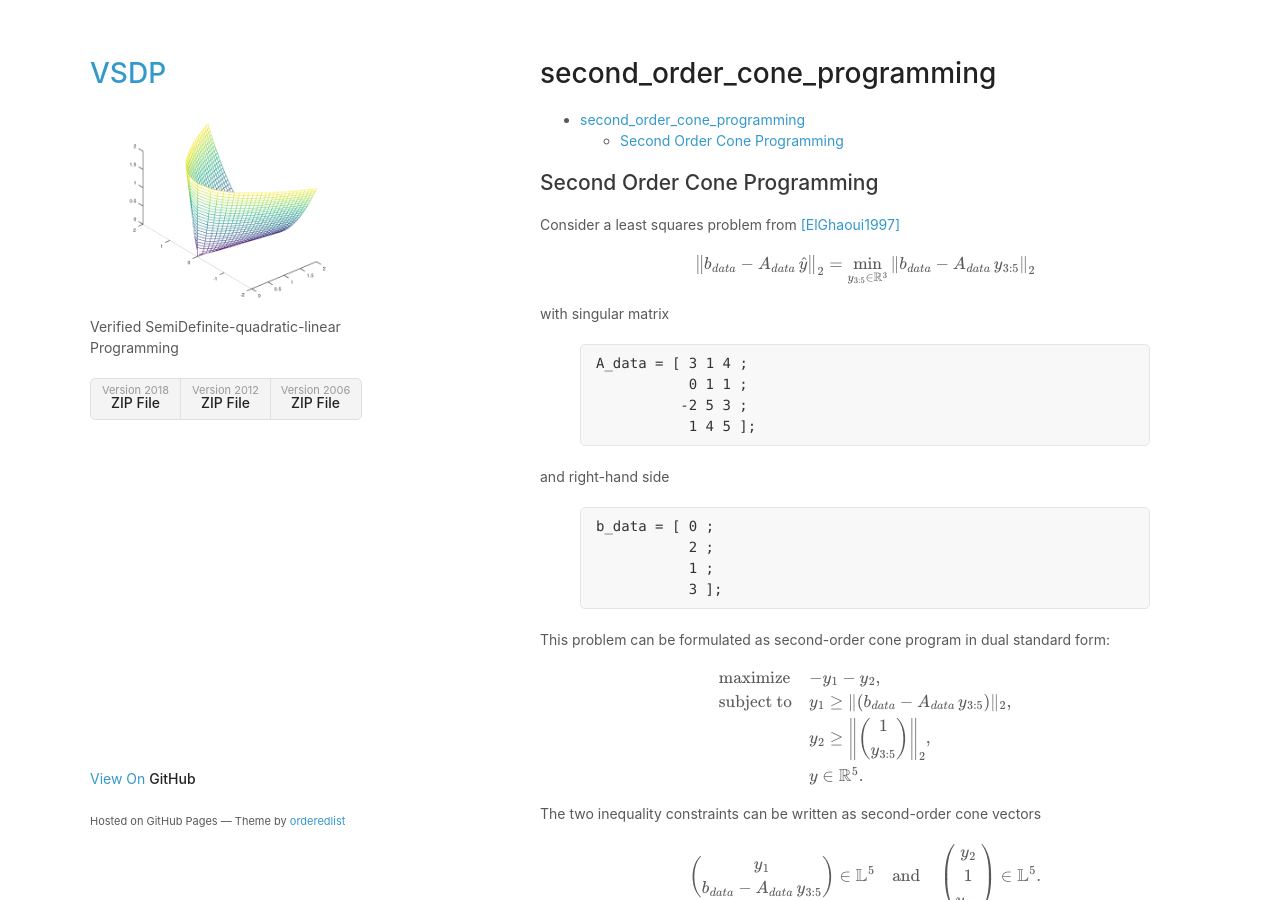
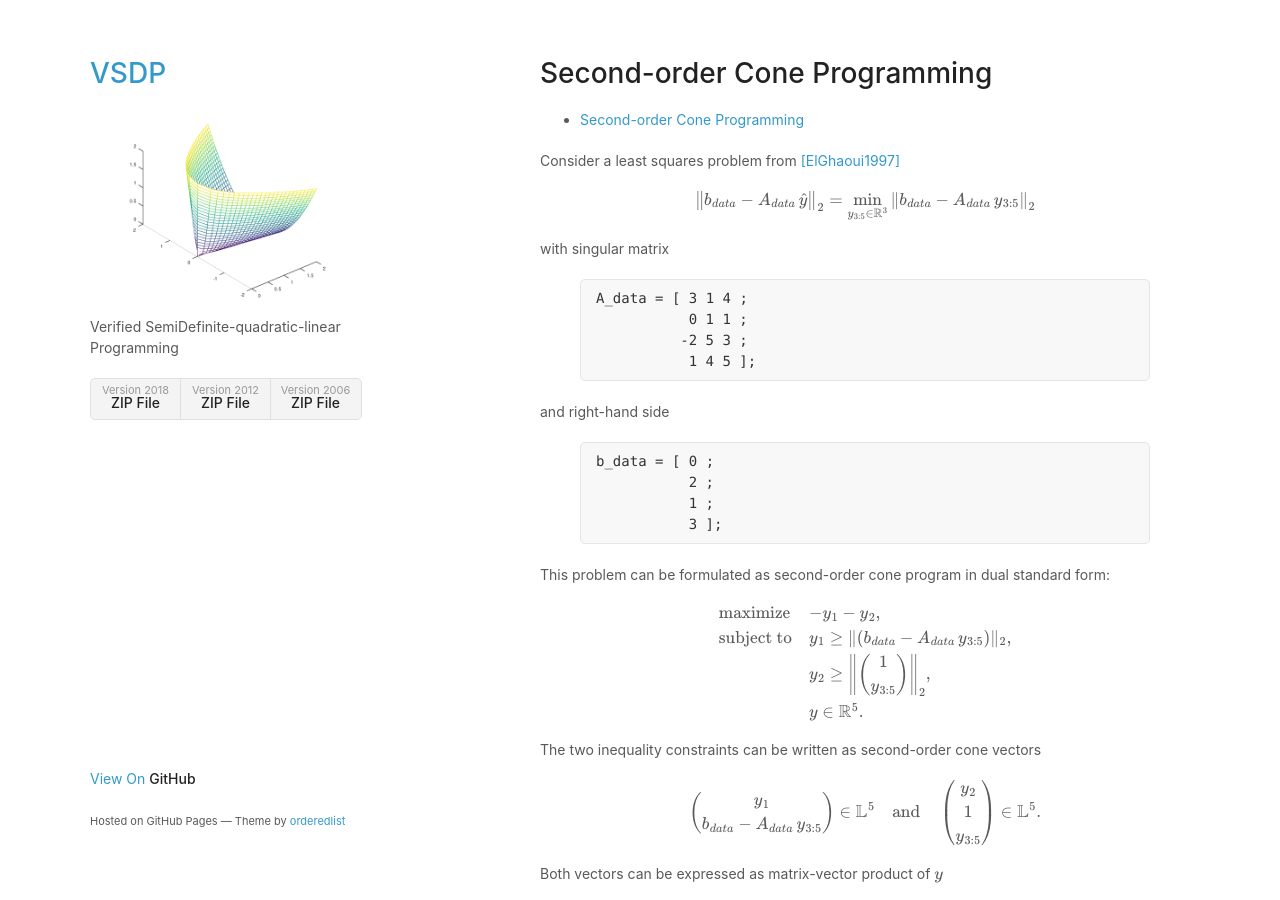
Before and after one commit to vsdp/vsdp-bundle, a Jekyll site: the page built from _pages/second_order_cone_programming.md, in a window 1280 px wide and 900 px high. Built offline with Jekyll 4.4.1, drawn with Linux system fonts in a browser that asks for light colours; our own code applies the rules of GitHub Pages for plain Markdown files; formulas are drawn with MathJax 3; a script that is not in the unit is left out; some of the changed text lies outside the part shown.

Commit message:
second_order_cone_programming.md: update.

```diff
--- a/_pages/second_order_cone_programming.md
+++ b/_pages/second_order_cone_programming.md
@@ -1,16 +1,14 @@
 ---
-title: second_order_cone_programming
-permalink: second_order_cone_programming.html
+title: Second-order Cone Programming
+permalink: second-order_cone_programming.html
 ---
 
-# second_order_cone_programming
+# Second-order Cone Programming
 
 
 * TOC
 {:toc}
 
-
-## Second Order Cone Programming
 
 Consider a least squares problem from
 [[ElGhaoui1997]](https://vsdp.github.io/references.html#ElGhaoui1997)
```
Also changed, not shown: other parts of _pages/second_order_cone_programming.md (+3 -3 lines).
